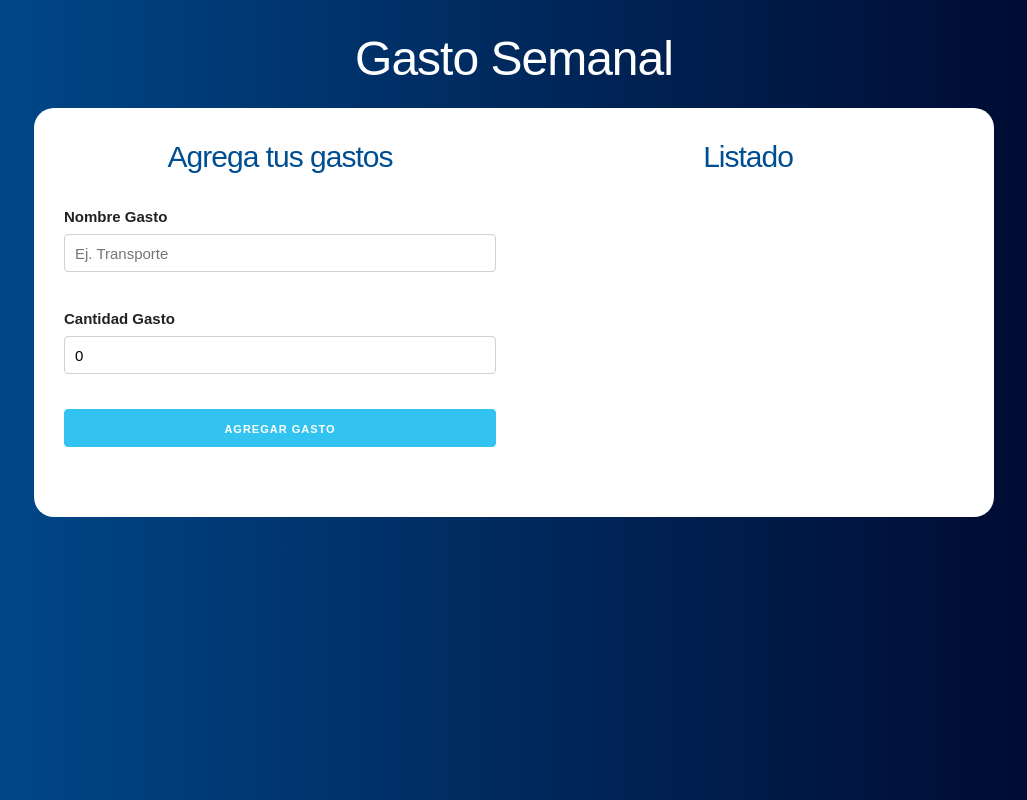
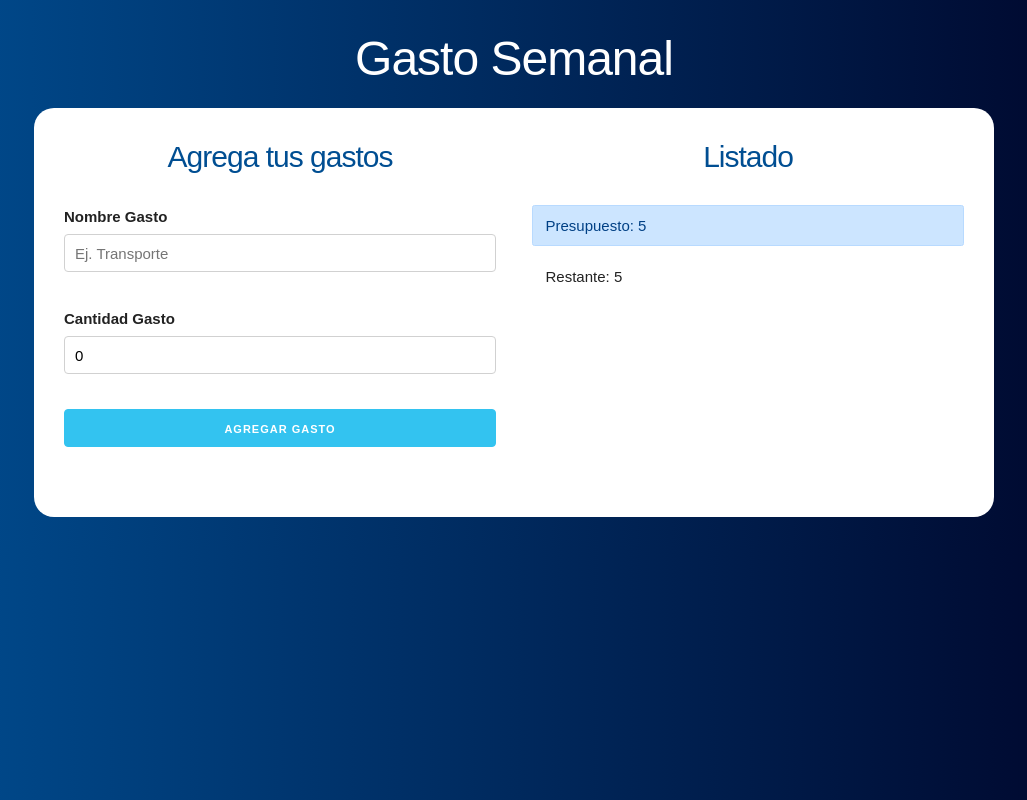
Before and after one commit to EzequielLara/control_presupuesto, a React (Create React App) app: page / in a window 1280 px wide. Both pictures are taken after typing "5" into the empty fields and a click on the input "Definir Presuesto". Shown: the whole page, without its empty margins (126-1153 px from the left). Built offline with nearby package versions, Linux system fonts and the light colour scheme.

Commit message:
ControlPresupuesto

```diff
--- a/public/index.html
+++ b/public/index.html
@@ -1,5 +1,5 @@
 <!DOCTYPE html>
-<html lang="en">
+<html lang="es">
   <head>
     <meta charset="utf-8" />
     <link rel="icon" href="%PUBLIC_URL%/favicon.ico" />
--- a/src/App.js
+++ b/src/App.js
@@ -1,9 +1,10 @@
 
 import Pregunta from "./components/Pregunta";
 import Formulario from "./components/Formulario";
-import { useState } from "react";
+import { useState, useEffect } from "react";
 import './index.css'
 import Listado from "./components/Listado";
+import ControlPresupuesto from "./components/ControlPresupuesto";
 
 function App() {
 
@@ -12,12 +13,29 @@
   const [ restante, guardarRestante ] = useState(0);
   const [ mostrarpregunta, actualizaPregunta ] = useState(true);
   const [ gastos, guardarGastos ] = useState([]);
+  const [ gasto, guardarGasto ] = useState({});
+  const [ creargasto, guardarCrearGasto ] = useState(false);
 
+  //UseEffect que actualiza el restante
 
+  useEffect(() =>{
+    if(creargasto){
+
+      guardarGastos([...gastos, gasto]);
+
+      //Restar presupuesto
+      const presupuestoRestante = restante - gasto.cantidad;
+      guardarRestante(presupuestoRestante);
+      //Resetear a false
+     guardarCrearGasto(false);
+    }
+  },[gasto]);
   //Cuando agregamos un nuevo gasto:
   const agregarNuevoGasto = gasto =>{
 
      guardarGastos([...gastos, gasto]);
+
+
 
   }
 
@@ -27,30 +45,32 @@
       <header>
         <h1>Gasto Semanal</h1>
         <div className = "contenido-principal contenido">
-        { mostrarpregunta ?
+        { mostrarpregunta ? (
           <Pregunta
             guardarPresupuesto = {guardarPresupuesto}
             guardarRestante = {guardarRestante}
             actualizaPregunta = {actualizaPregunta}
 
-          />:
+          />):(
         <div className = 'row'>
 
           <div className = 'one-half column'>
             <Formulario
-                agregarNuevoGasto = {agregarNuevoGasto}
+                guardarGasto = {guardarGasto}
+                guardarCrearGasto = {guardarCrearGasto}
             />
           </div>
-
           <div className = 'one-half column'>
             <Listado
               gastos = {gastos}
-
-
+            />
+            <ControlPresupuesto
+              presupuesto = {presupuesto}
+              restante = {restante}
             />
           </div>
-
         </div>
+        )
         }
         </div>
       </header>
--- /dev/null
+++ b/src/components/ControlPresupuesto.js
@@ -0,0 +1,16 @@
+import React, { Fragment } from 'react';
+
+const ControlPresupuesto = ({presupuesto, restante}) => (
+
+        <Fragment>
+            <div className = 'alert alert-primary'>
+                Presupuesto: {presupuesto}
+            </div>
+            <div className = 'alert'>
+                Restante: {restante}
+            </div>
+        </Fragment>
+
+);
+
+export default ControlPresupuesto;
--- a/src/components/Formulario.js
+++ b/src/components/Formulario.js
@@ -2,7 +2,7 @@
 import Error from './Error';
 import shortid from 'shortid';
 
-const Formulario = ({agregarNuevoGasto}) => {
+const Formulario = ({guardarGasto, guardarCrearGasto}) => {
 
     const [nombre, guardarNombre] = useState('');
     const [cantidad, guardarCantidad] = useState(0);
@@ -30,7 +30,8 @@
 
         // pasar el gasto
 
-        agregarNuevoGasto(gasto);
+        guardarGasto(gasto);
+        guardarCrearGasto(true);
 
         //resetear el formulario
         guardarNombre('');
```
